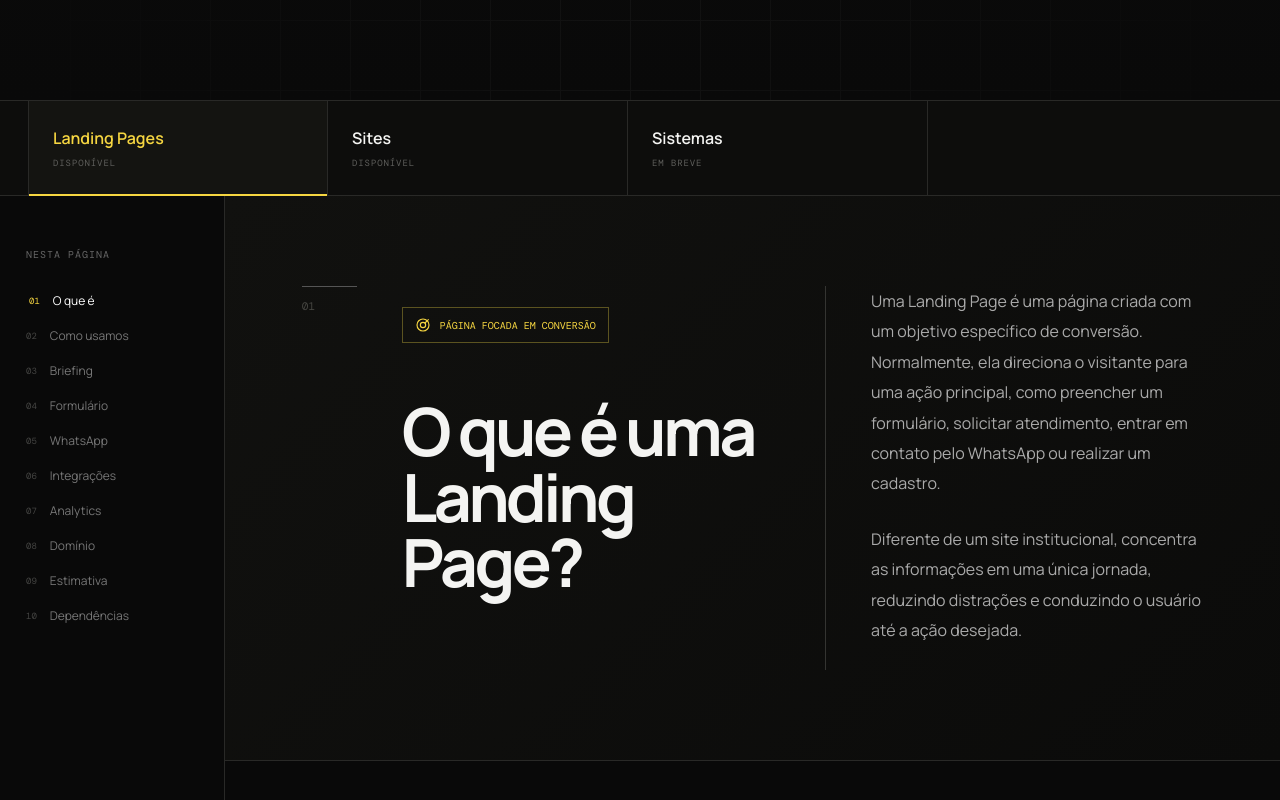
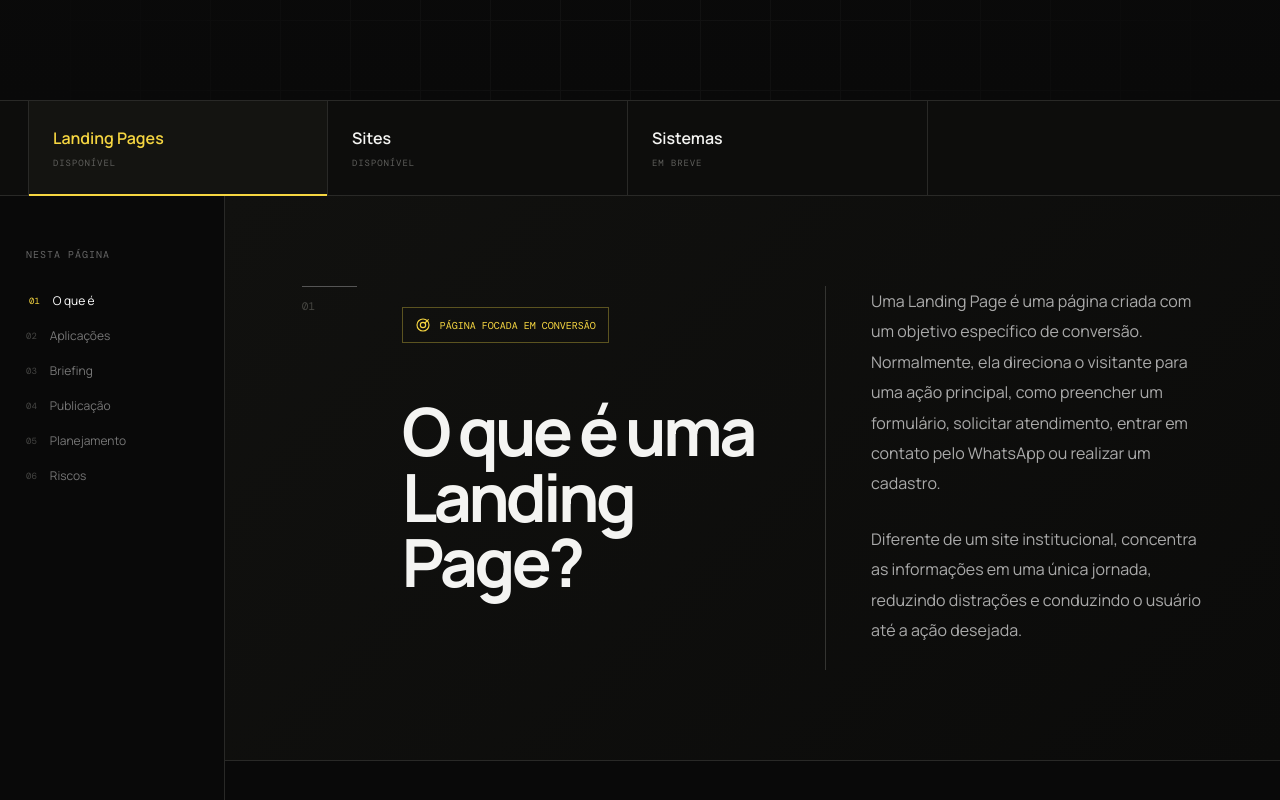
Before and after one commit to edufigueiredo84/space-lp-site-sistemas-processo, a React (Vite) app: page / in a window 1280 px wide. Shown: the part 548-1348 px from the top of the page. Built offline with nearby package versions, Linux system fonts and the light colour scheme.

Commit message:
Ajuste nos Navitens da sidebar de cada page

```diff
--- a/src/SitesContent.jsx
+++ b/src/SitesContent.jsx
@@ -1,12 +1,16 @@
 import React, { useEffect, useState } from 'react';
 
 const nav = [
-  ['site-intro', 'O que é'], ['site-usos', 'Como usamos'], ['site-comparacao', 'Site x Landing Page'],
-  ['site-briefing', 'Briefing'], ['site-arquitetura', 'Arquitetura'], ['site-conteudo', 'Conteúdo'],
-  ['site-design', 'Design'], ['site-formularios', 'Formulários'], ['site-whatsapp', 'WhatsApp'],
-  ['site-integracoes', 'Integrações'], ['site-seo', 'SEO'], ['site-dominio', 'Domínio'],
-  ['site-estimativa', 'Estimativa'], ['site-dependencias', 'Dependências'],
-  ['site-responsabilidades', 'Responsabilidades'], ['site-processo', 'Processo'], ['site-validacao', 'Validação'],
+  ['site-intro', 'O que é'],
+  ['site-usos', 'Aplicações'],
+  ['site-comparacao', 'Comparativo'],
+  ['site-briefing', 'Briefing'],
+  ['site-dominio', 'Publicação'],
+  ['site-estimativa', 'Planejamento'],
+  ['site-dependencias', 'Riscos'],
+  ['site-responsabilidades', 'Responsabilidades'],
+  ['site-processo', 'Processo'],
+  ['site-validacao', 'Validação'],
 ];
 
 const uses = ['Presença digital da empresa', 'Apresentação institucional', 'Divulgação de serviços', 'Fortalecimento da marca', 'Construção de autoridade', 'Apresentação de portfólio', 'Captação de contatos', 'Direcionamento para WhatsApp', 'Suporte a campanhas de Google e Meta', 'Geração de tráfego orgânico', 'Centralização de informações oficiais'];
@@ -94,13 +98,13 @@ function SitesContent() {
 
       <section id="site-estimativa" className="site-section"><Title kicker="06 — Planejamento" title="Estimativa inicial de execução" description="Os prazos representam etapas diferentes e dependem de materiais, acessos e aprovações."/><div className="site-estimate-grid">{estimates.map(([name,time,text],i)=><article key={name} className={i===0?'featured':''}><small>{name}</small><strong>{time}</strong><p>{text}</p></article>)}</div><div className="site-formula"><span>Briefing aprovado</span><b>+</b><span>Design a definir</span><b>+</b><span>3–5 dias</span><b>+</b><span>Integração 3h+</span><b>+</b><span>Domínio 2h+</span></div><p className="site-estimate-note">O cronograma final depende do conteúdo, Design, acessos, integrações, aprovação e quantidade de páginas.</p></section>
 
-      <section id="site-dependencias" className="site-section"><Title kicker="06 — Riscos" title="O que pode impactar o prazo"/><div className="site-delay-grid">{Object.entries(delays).map(([group,items],i)=><article key={group}><span>0{i+1}</span><h3>{group}</h3><ul>{items.map(x=><li key={x}>{x}</li>)}</ul></article>)}</div></section>
+      <section id="site-dependencias" className="site-section"><Title kicker="07 — Riscos" title="O que pode impactar o prazo"/><div className="site-delay-grid">{Object.entries(delays).map(([group,items],i)=><article key={group}><span>0{i+1}</span><h3>{group}</h3><ul>{items.map(x=><li key={x}>{x}</li>)}</ul></article>)}</div></section>
 
-      <section id="site-responsabilidades" className="site-section"><Title kicker="07 — Equipe" title="Responsabilidades por departamento"/><div className="site-department-grid">{Object.entries(departments).map(([group,items])=><article key={group}><h3>{group}</h3><ul>{items.map(x=><li key={x}>{x}</li>)}</ul></article>)}</div><p className="site-inline-note">Cada projeto pode ter responsáveis diferentes, mas as responsabilidades precisam estar definidas antes do início.</p></section>
+      <section id="site-responsabilidades" className="site-section"><Title kicker="08 — Equipe" title="Responsabilidades por departamento"/><div className="site-department-grid">{Object.entries(departments).map(([group,items])=><article key={group}><h3>{group}</h3><ul>{items.map(x=><li key={x}>{x}</li>)}</ul></article>)}</div><p className="site-inline-note">Cada projeto pode ter responsáveis diferentes, mas as responsabilidades precisam estar definidas antes do início.</p></section>
 
-      <section id="site-processo" className="site-section"><Title kicker="08 — Fluxo" title="Processo resumido" description="Estrutura informativa preparada para receber status de acompanhamento no futuro."/><ol className="site-timeline">{process.map((x,i)=><li key={x}><span>{String(i+1).padStart(2,'0')}</span><strong>{x}</strong></li>)}</ol></section>
+      <section id="site-processo" className="site-section"><Title kicker="09 — Fluxo" title="Processo resumido" description="Estrutura informativa preparada para receber status de acompanhamento no futuro."/><ol className="site-timeline">{process.map((x,i)=><li key={x}><span>{String(i+1).padStart(2,'0')}</span><strong>{x}</strong></li>)}</ol></section>
 
-      <section id="site-validacao" className="site-section"><Title kicker="09 — Qualidade" title="Checklist técnico antes da apresentação"/><div className="site-validation">{validation.map(x=><label key={x}><input type="checkbox"/><span>✓</span>{x}</label>)}</div></section>
+      <section id="site-validacao" className="site-section"><Title kicker="10 — Qualidade" title="Checklist técnico antes da apresentação"/><div className="site-validation">{validation.map(x=><label key={x}><input type="checkbox"/><span>✓</span>{x}</label>)}</div></section>
 
       <section className="site-rule"><span>YK</span><div><small>Regra principal</small><h2>O desenvolvimento deve começar quando houver informações suficientes para construir a estrutura aprovada sem depender de decisões básicas.</h2><p>Um site possui várias páginas conectadas. Uma decisão incompleta pode gerar retrabalho em toda a estrutura.</p><strong>Quanto mais completo o briefing, mais previsível será o prazo de implementação.</strong></div></section>
     </div>
--- a/src/main.jsx
+++ b/src/main.jsx
@@ -31,9 +31,12 @@ function Icon({ name, size = 20 }) {
 }
 
 const navItems = [
-  ['intro', 'O que é'], ['usos', 'Como usamos'], ['briefing', 'Briefing'],
-  ['formulario', 'Formulário'], ['whatsapp', 'WhatsApp'], ['integracoes', 'Integrações'],
-  ['analytics-lp', 'Analytics'], ['dominio', 'Domínio'], ['estimativa', 'Estimativa'], ['dependencias', 'Dependências']
+  ['intro', 'O que é'],
+  ['usos', 'Aplicações'],
+  ['briefing', 'Briefing'],
+  ['dominio', 'Publicação'],
+  ['estimativa', 'Planejamento'],
+  ['dependencias', 'Riscos'],
 ];
 
 const requirements = [
```
Also changed, not shown: 2 other files (tests, documents, lock files or other folders).
